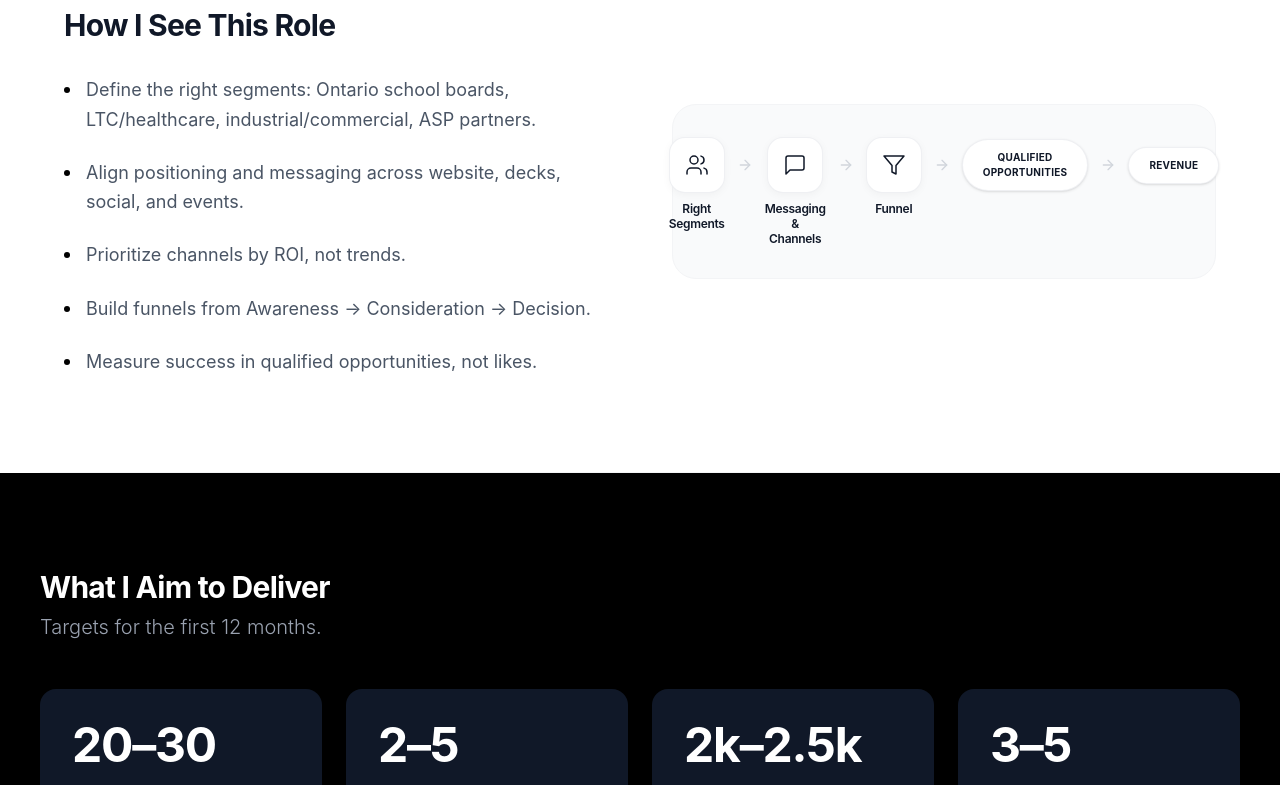
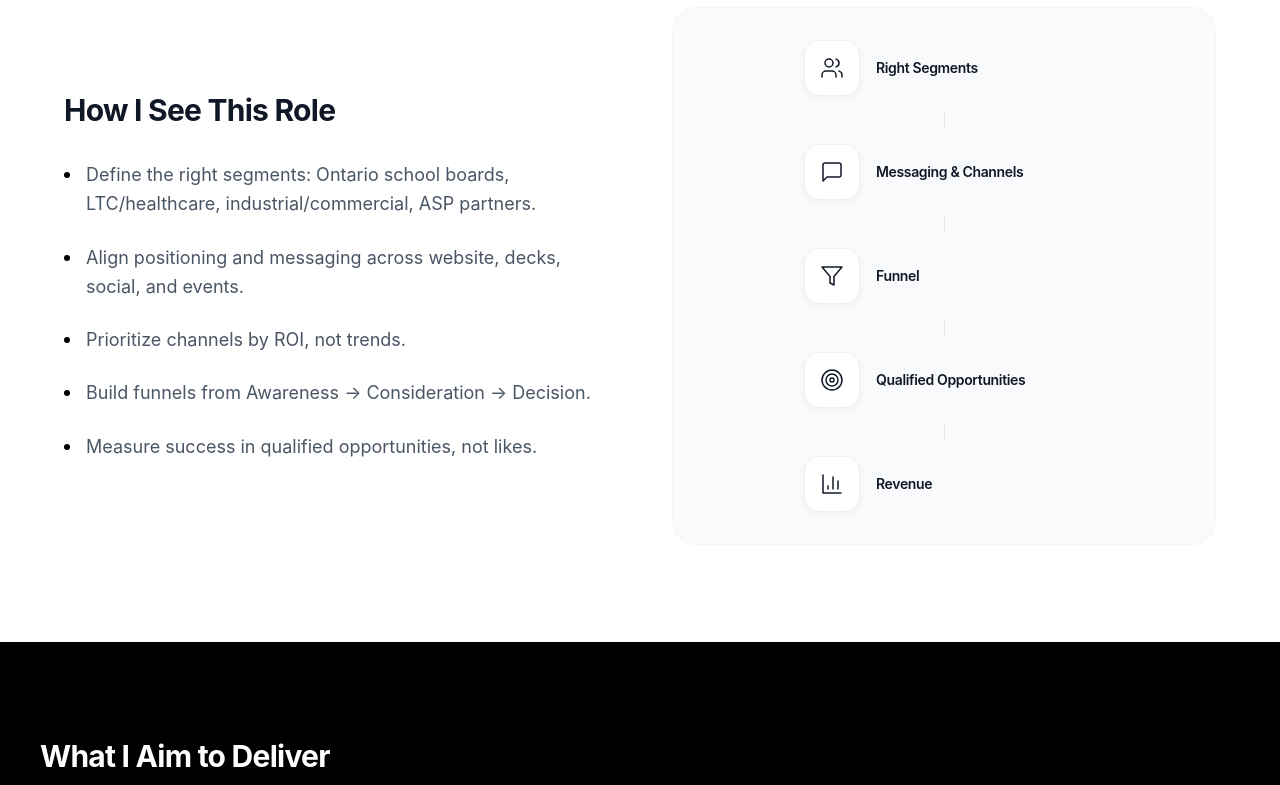
Before and after one commit to charlieyan223-ctrl/portfolio, a React (Vite) app: page /#/circuit-iq in a window 1280 px wide. Shown: the part 780-1565 px from the top of the page. Built offline with nearby package versions, Linux system fonts and the light colour scheme.

Commit message:
feat: add CircuitIQ portfolio page and .nojekyll file for deployment.

```diff
--- a/pages/CircuitIQ.tsx
+++ b/pages/CircuitIQ.tsx
@@ -42,69 +42,58 @@ const CircuitIQ: React.FC = () => {
             </ul>
           </FadeIn>
 
-          {/* Horizontal Flow Diagram */}
+          {/* Vertical Flow Diagram */}
           <FadeIn delay={200} className="w-full">
-            <div className="bg-gray-50 rounded-3xl p-8 w-full border border-gray-100 flex items-center justify-center">
+            <div className="bg-gray-50 rounded-3xl p-8 w-full border border-gray-100">
 
-              <div className="flex flex-col lg:flex-row items-center lg:items-start gap-3 w-full justify-center">
+              <div className="flex flex-col items-center gap-4">
 
                 {/* Step 1: Right Segments */}
-                <div className="group transition-all duration-300 ease-out">
-                  <div className="flex flex-col items-center gap-2">
-                    <div className="w-14 h-14 bg-white rounded-2xl shadow-[0_2px_8px_rgba(0,0,0,0.04)] border border-gray-200/60 flex items-center justify-center text-gray-900 transition-all duration-300 ease-out">
-                      <Users size={24} strokeWidth={1.5} />
-                    </div>
-                    <span className="text-xs font-semibold text-gray-900 tracking-tight text-center max-w-[80px] leading-tight">Right Segments</span>
+                <div className="flex items-center gap-4 w-full max-w-[280px]">
+                  <div className="w-14 h-14 bg-white rounded-2xl shadow-[0_2px_8px_rgba(0,0,0,0.04)] border border-gray-200/60 flex items-center justify-center text-gray-900 shrink-0">
+                    <Users size={24} strokeWidth={1.5} />
                   </div>
+                  <span className="text-sm font-semibold text-gray-900 tracking-tight">Right Segments</span>
                 </div>
 
-                <div className="flex justify-center lg:h-14 lg:items-center">
-                  <ArrowRight className="text-gray-300 rotate-90 lg:rotate-0 shrink-0" size={16} />
+                <div className="w-px h-4 bg-gray-200" />
+
+                {/* Step 2: Messaging */}
+                <div className="flex items-center gap-4 w-full max-w-[280px]">
+                  <div className="w-14 h-14 bg-white rounded-2xl shadow-[0_2px_8px_rgba(0,0,0,0.04)] border border-gray-200/60 flex items-center justify-center text-gray-900 shrink-0">
+                    <MessageSquare size={24} strokeWidth={1.5} />
+                  </div>
+                  <span className="text-sm font-semibold text-gray-900 tracking-tight">Messaging & Channels</span>
                 </div>
 
-                {/* Step 2: Messaging */}
-                <div className="group transition-all duration-300 ease-out">
-                  <div className="flex flex-col items-center gap-2">
-                    <div className="w-14 h-14 bg-white rounded-2xl shadow-[0_2px_8px_rgba(0,0,0,0.04)] border border-gray-200/60 flex items-center justify-center text-gray-900 transition-all duration-300 ease-out">
-                      <MessageSquare size={24} strokeWidth={1.5} />
-                    </div>
-                    <span className="text-xs font-semibold text-gray-900 tracking-tight text-center max-w-[90px] leading-tight">Messaging & Channels</span>
+                <div className="w-px h-4 bg-gray-200" />
+
+                {/* Step 3: Funnel */}
+                <div className="flex items-center gap-4 w-full max-w-[280px]">
+                  <div className="w-14 h-14 bg-white rounded-2xl shadow-[0_2px_8px_rgba(0,0,0,0.04)] border border-gray-200/60 flex items-center justify-center text-gray-900 shrink-0">
+                    <Filter size={24} strokeWidth={1.5} />
                   </div>
+                  <span className="text-sm font-semibold text-gray-900 tracking-tight">Funnel</span>
                 </div>
 
-                <div className="flex justify-center lg:h-14 lg:items-center">
-                  <ArrowRight className="text-gray-300 rotate-90 lg:rotate-0 shrink-0" size={16} />
+                <div className="w-px h-4 bg-gray-200" />
+
+                {/* Step 4: Qualified Opportunities */}
+                <div className="flex items-center gap-4 w-full max-w-[280px]">
+                  <div className="w-14 h-14 bg-white rounded-2xl shadow-[0_2px_8px_rgba(0,0,0,0.04)] border border-gray-200/60 flex items-center justify-center text-gray-900 shrink-0">
+                    <Target size={24} strokeWidth={1.5} />
+                  </div>
+                  <span className="text-sm font-semibold text-gray-900 tracking-tight">Qualified Opportunities</span>
                 </div>
 
-                {/* Step 3: Funnel */}
-                <div className="group transition-all duration-300 ease-out">
-                  <div className="flex flex-col items-center gap-2">
-                    <div className="w-14 h-14 bg-white rounded-2xl shadow-[0_2px_8px_rgba(0,0,0,0.04)] border border-gray-200/60 flex items-center justify-center text-gray-900 transition-all duration-300 ease-out">
-                      <Filter size={24} strokeWidth={1.5} />
-                    </div>
-                    <span className="text-xs font-semibold text-gray-900 tracking-tight text-center max-w-[80px] leading-tight">Funnel</span>
+                <div className="w-px h-4 bg-gray-200" />
+
+                {/* Step 5: Revenue */}
+                <div className="flex items-center gap-4 w-full max-w-[280px]">
+                  <div className="w-14 h-14 bg-white rounded-2xl shadow-[0_2px_8px_rgba(0,0,0,0.04)] border border-gray-200/60 flex items-center justify-center text-gray-900 shrink-0">
+                    <BarChart3 size={24} strokeWidth={1.5} />
                   </div>
-                </div>
-
-                <div className="flex justify-center lg:h-14 lg:items-center">
-                  <ArrowRight className="text-gray-300 rotate-90 lg:rotate-0 shrink-0" size={16} />
-                </div>
-
-                {/* Outcomes */}
-                <div className="lg:h-14 lg:flex lg:items-center">
-                  <div className="px-5 py-2.5 bg-white rounded-full border border-gray-200/60 shadow-sm text-[10px] font-bold text-gray-900 tracking-wide uppercase text-center">
-                    Qualified Opportunities
-                  </div>
-                </div>
-
-                <div className="flex justify-center lg:h-14 lg:items-center">
-                  <ArrowRight className="text-gray-300 rotate-90 lg:rotate-0 shrink-0" size={16} />
-                </div>
-
-                <div className="lg:h-14 lg:flex lg:items-center">
-                  <div className="px-5 py-2.5 bg-white rounded-full border border-gray-200/60 shadow-sm text-[10px] font-bold text-gray-900 tracking-wide uppercase text-center">
-                    Revenue
-                  </div>
+                  <span className="text-sm font-semibold text-gray-900 tracking-tight">Revenue</span>
                 </div>
 
               </div>
@@ -129,7 +118,7 @@ const CircuitIQ: React.FC = () => {
               { num: "3–5", label: "Flagship case studies across schools, LTC, and industry." }
             ].map((tile, i) => (
               <FadeIn key={i} delay={i * 100}>
-                <div className="bg-gray-900 p-8 rounded-2xl h-full flex flex-col justify-between hover:bg-gray-800 transition-colors duration-300">
+                <div className="bg-neutral-900 p-8 rounded-2xl h-full flex flex-col justify-between hover:bg-neutral-800 transition-colors duration-300">
                   <span className="text-4xl md:text-5xl font-bold text-white tracking-tight mb-4">{tile.num}</span>
                   <span className="text-sm font-medium text-gray-400 leading-snug">{tile.label}</span>
                 </div>
@@ -193,7 +182,7 @@ const CircuitIQ: React.FC = () => {
                 <ul className="space-y-4">
                   {card.bullets.map((bullet, idx) => (
                     <li key={idx} className="text-sm text-gray-600 leading-relaxed flex gap-3">
-                      <div className="w-1 h-1 rounded-full bg-blue-600 mt-2.5 shrink-0" />
+                      <div className="w-1 h-1 rounded-full bg-black mt-2.5 shrink-0" />
                       {bullet}
                     </li>
                   ))}
```
Also changed, not shown: 1 other file (tests, documents, lock files or other folders).
